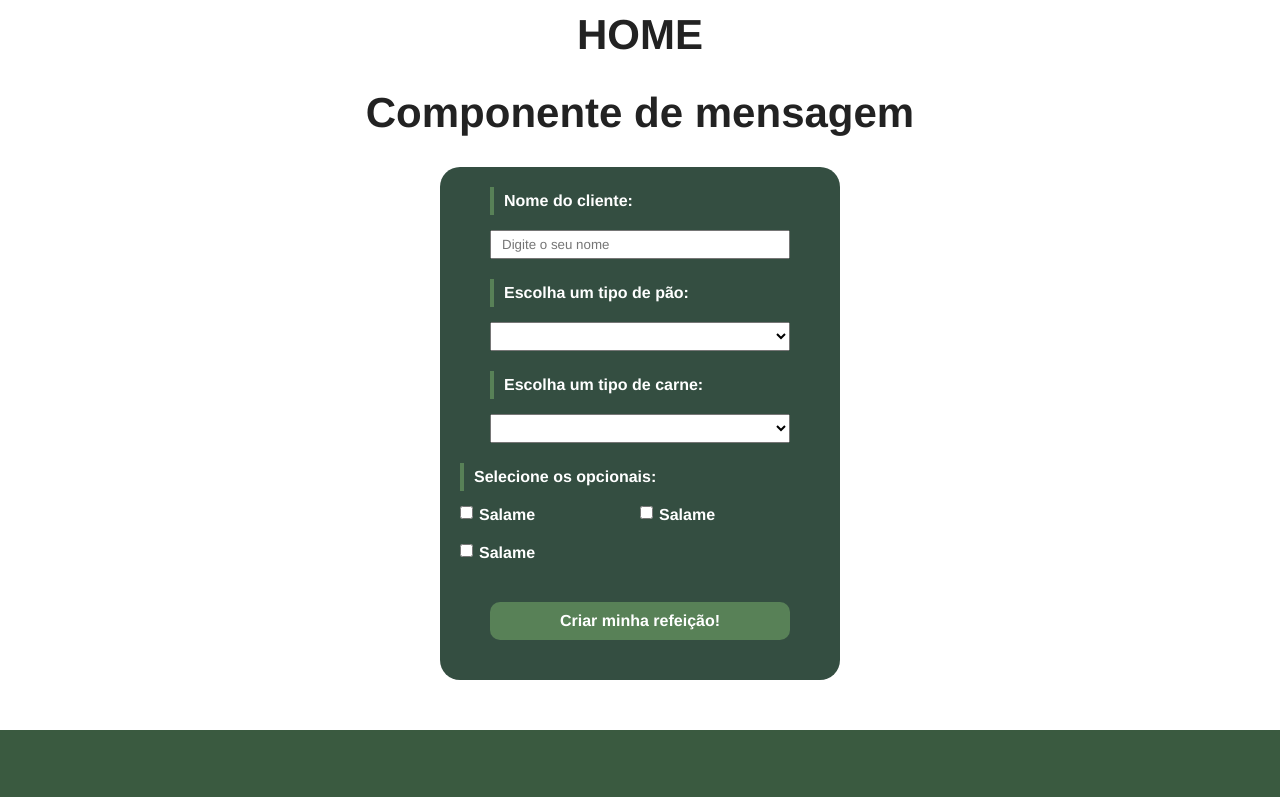
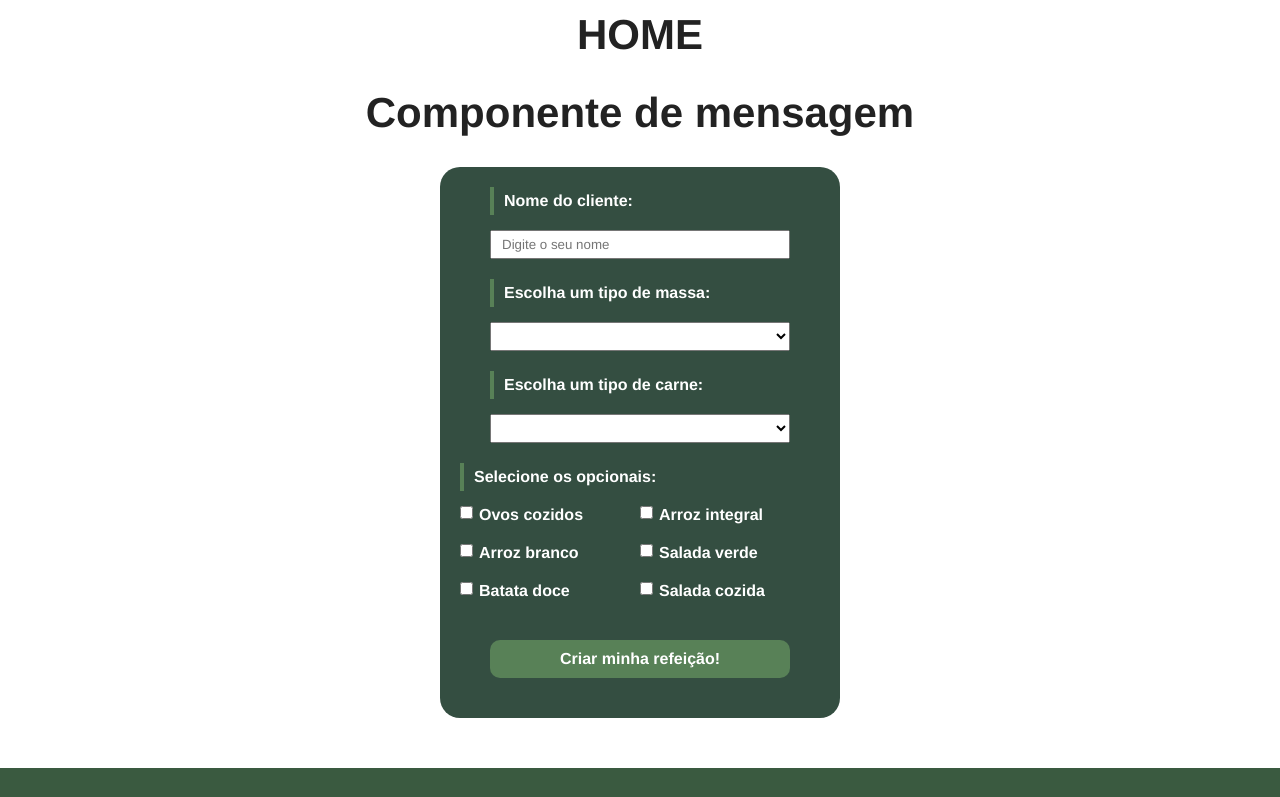
Before and after one commit to Tassio-Med/lunch-maker, a Vue app: page / in a window 1280 px wide. Shown: the part 517-1314 px from the top of the page. Built offline with nearby package versions, Linux system fonts and the light colour scheme; data requests are answered from the project's data file.

Commit message:
feat: pegando dados do banco de dados e adicionando ao formulário

```diff
--- a/src/components/LunchForm.vue
+++ b/src/components/LunchForm.vue
@@ -13,32 +13,32 @@
         >
       </div>
       <div class="input-container">
-        <label for="pao">Escolha um tipo de pão:</label>
+        <label for="pao">Escolha um tipo de massa:</label>
         <select name="pao" id="pao" v-model="pao">
-          <option value="">Selecione o seu pão</option>
-          <option value="">Integral</option>
+          <option value="">Selecione um tipo de massa</option>
+          <option v-for="massa in massas" :key="massa.id" :value="massa.tipo">
+            {{ massa.tipo }}
+          </option>
         </select>
       </div>
       <div class="input-container">
         <label for="carne">Escolha um tipo de carne:</label>
         <select name="carne" id="carne" v-model="carne">
-          <option value="">Selecione o seu tipo de carne</option>
-          <option value="maminha">Maminha</option>
+          <option value="">Selecione um tipo de carne</option>
+          <option v-for="carne in carnes" :key="carne.id" :value="carne.tipo">
+            {{ carne.tipo }}
+          </option>
         </select>
       </div>
       <div id="opcionais-container" class="input-container">
         <label id="opcionais-title" for="opcionais">Selecione os opcionais:</label>
-        <div class="checkbox-container">
-          <input type="checkbox" name="opcionais" v-model="opcionais" value="salame">
-          <span>Salame</span>
-        </div>
-        <div class="checkbox-container">
-          <input type="checkbox" name="opcionais" v-model="opcionais" value="salame">
-          <span>Salame</span>
-        </div>
-        <div class="checkbox-container">
-          <input type="checkbox" name="opcionais" v-model="opcionais" value="salame">
-          <span>Salame</span>
+        <div
+          class="checkbox-container"
+          v-for="opcional in opcionaisdata"
+          :key="opcional.id"
+        >
+          <input type="checkbox" name="opcionais" v-model="opcionais" :value="opcional.tipo">
+          <span>{{ opcional.tipo }}</span>
         </div>
       </div>
       <div class="input-container">
@@ -50,7 +50,35 @@
 
 <script>
 export default {
-  name: "LunchForm,"
+  name: "LunchForm",
+  data(){
+    return {
+      massas: null,
+      carnes: null,
+      opcionaisdata: null,
+      nome: null,
+      pao: null,
+      carne: null,
+      opcionais: [],
+      status: 'Solicitado',
+      msg: null
+    }
+  },
+  methods: {
+    async getIngredientes() {
+
+      const req = await fetch('http://localhost:3000/ingredientes');
+      const data = await req.json();
+
+      this.massas = data.massas;
+      this.carnes = data.carnes;
+      this.opcionaisdata = data.opcionais;
+
+    }
+  },
+  mounted() {
+    this.getIngredientes()
+  }
 }
 </script>
 
```
